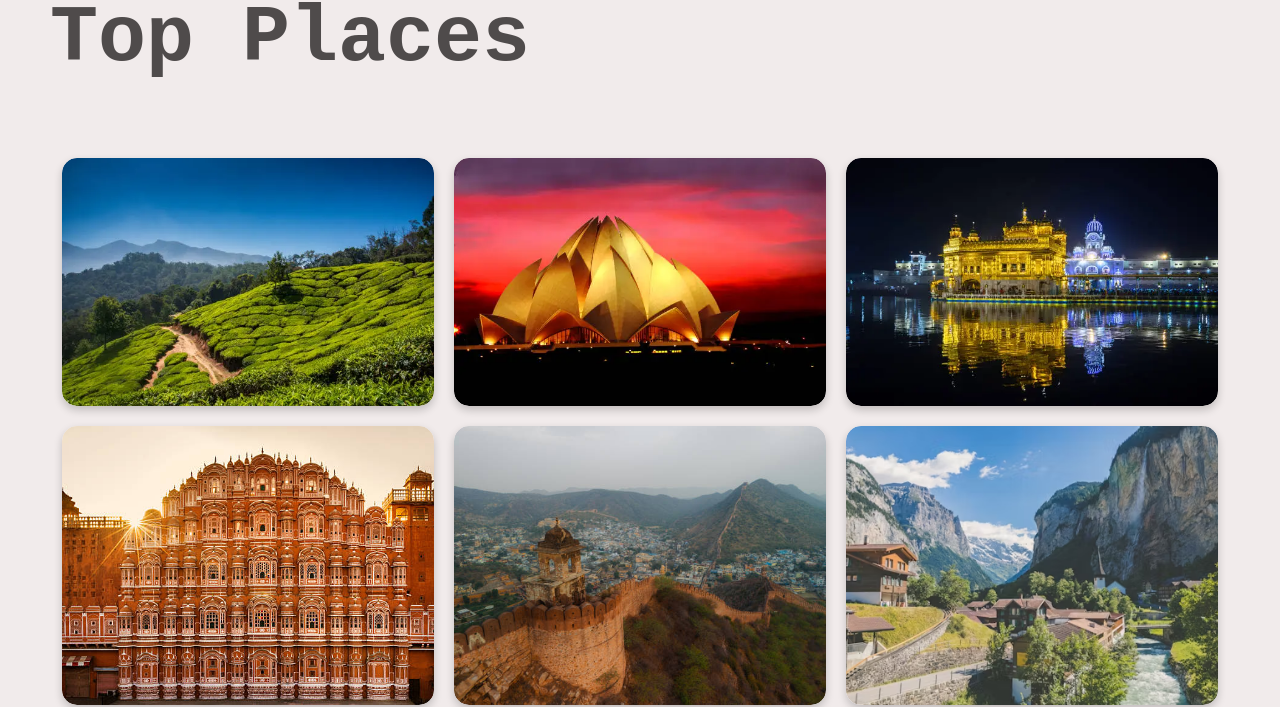
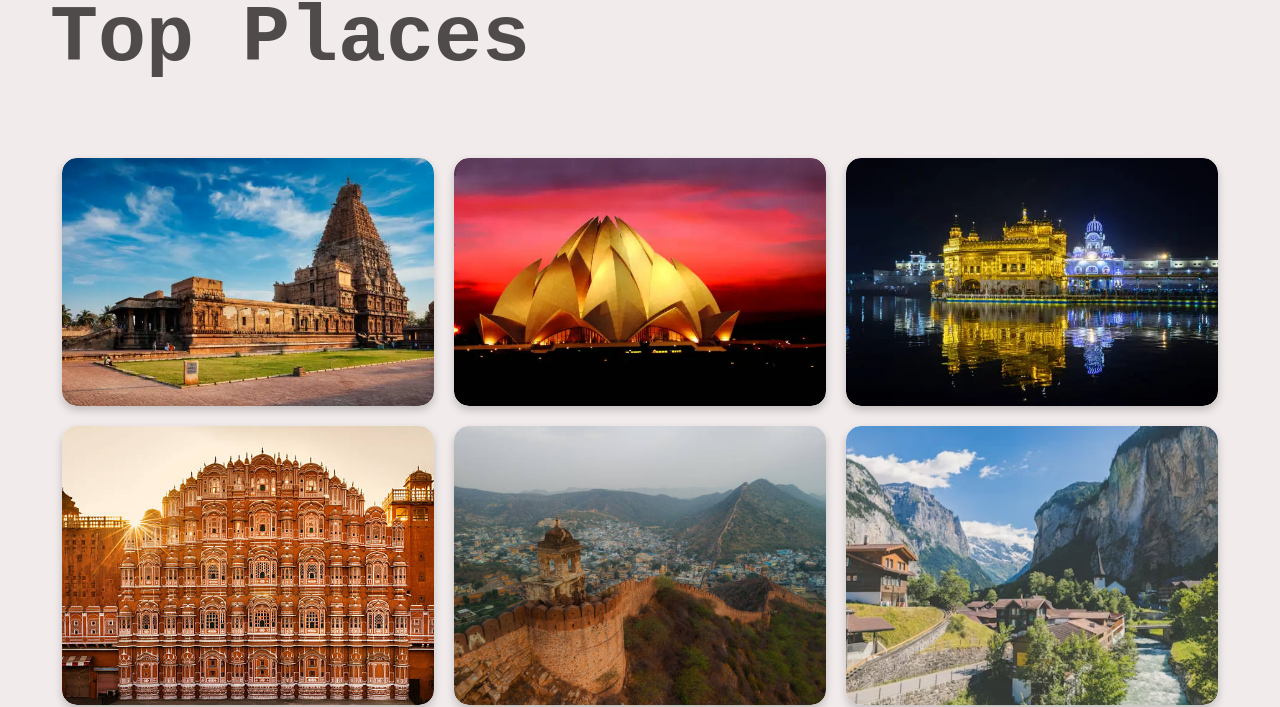
Before and after one commit to 028kunal/TravelMate_test, a plain HTML site: page homepage.html in a window 1280 px wide. Shown: the part 107-814 px from the top of the page. Drawn offline with Linux system fonts and the light colour scheme.

Commit message:
Update homepage.html

```diff
--- a/homepage.html
+++ b/homepage.html
@@ -64,7 +64,7 @@
 
     <div class="gallery">
         <div class="image-box">
-            <img src="image007.webp" alt="Tanjore">
+            <img src="image001.webp" alt="Tanjore">
             <span class="image-caption">Tea Garden, Assam</span>
         </div>
         <div class="image-box">
```
